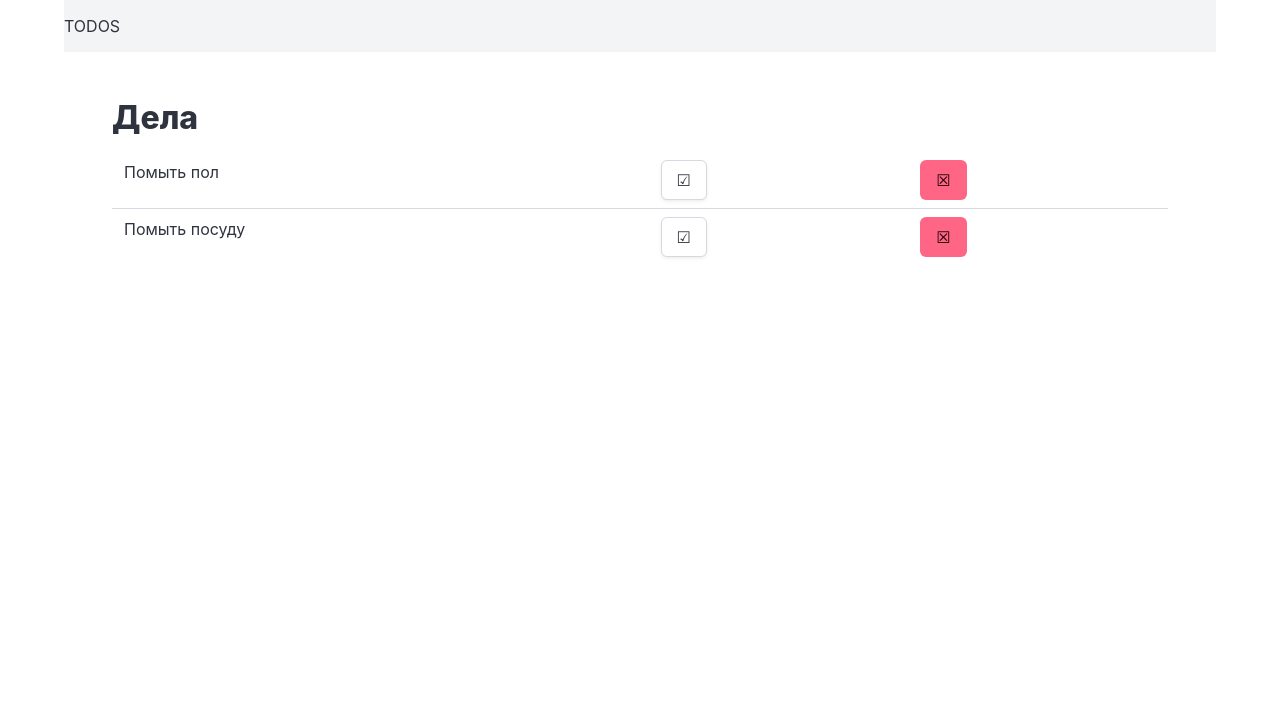
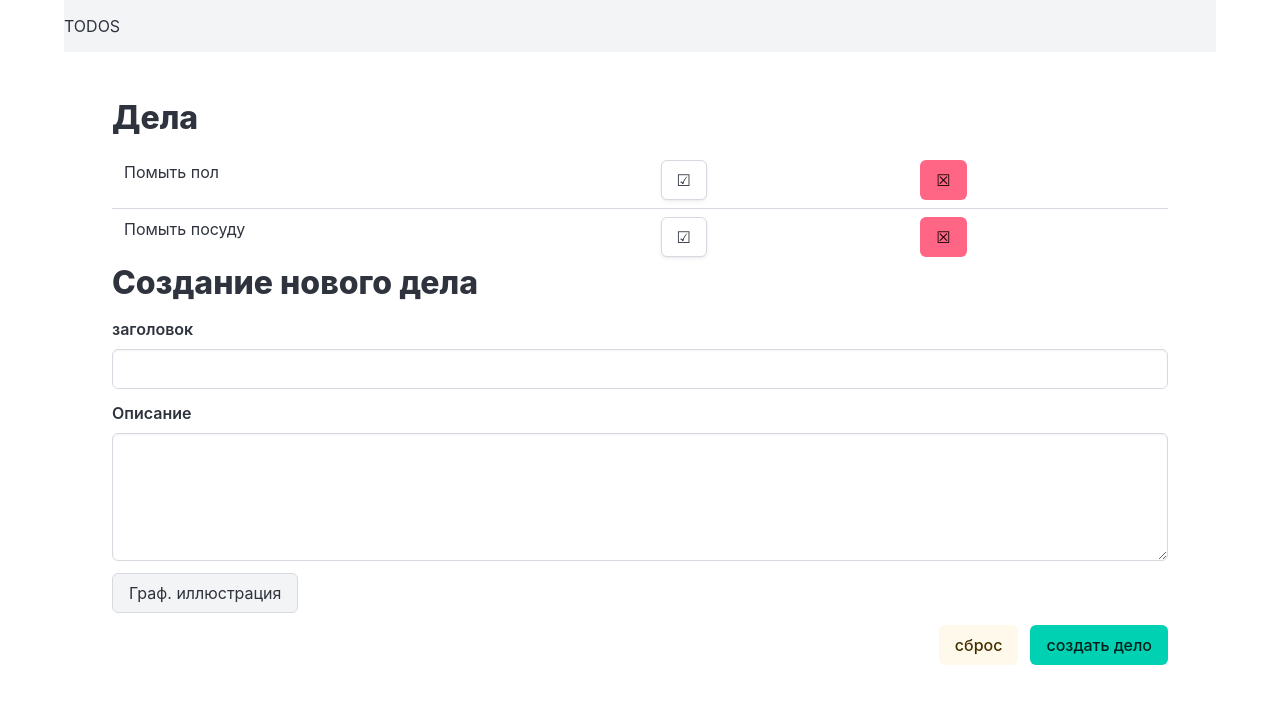
Before and after one commit to 111-souls-111/todos-react, a React (Create React App) app: page / in a window 1280 px wide. Shown: the top 704 px of the page. Built offline with nearby package versions, Linux system fonts and the light colour scheme.

Commit message:
форма добавления дела

```diff
--- a/src/App.js
+++ b/src/App.js
@@ -1,9 +1,15 @@
 import initialtodos from "./todos";
 import { useState } from "react";
 import Todolist from "./Todolist";
+import TodoAdd from "./TodoAdd";
 function App() {
+
+
   const [todos, setTodos] = useState(initialtodos)
 
+  const add = deep => {
+    setTodos([...todos,deep])
+  }
   const setDone = key => {
     setTodos(todos.map(item =>
         item.key === key ? { ...item, done: !item.done } : item
@@ -29,7 +35,7 @@ function App() {
 
       <main className='content px-6 py-6'>
         <Todolist list = {todos} setDone={setDone} del={del}/>
-
+        <TodoAdd add = {add}/>
       </main>
 
    </div>
--- /dev/null
+++ b/src/TodoAdd.jsx
@@ -0,0 +1,87 @@
+import { useState } from "react";
+
+export default function TodoAdd(props){
+
+    const [title, setTitle] = useState('')
+    const [desc, setDesc] = useState('')
+    const [image, setImage] = useState('')
+
+    const handleImageChange = (evt) => {
+        const cFiles = evt.target.files
+
+        if (cFiles.length > 0){
+            const fileReader = new FileReader()
+            fileReader.onLoad = ( ) => {
+                setImage(fileReader.result)
+            }
+            fileReader.readAsDataURL(cFiles[0])
+        }
+        else{
+            setImage('')
+        }
+    }
+
+    const handleFormSubmit = evt => {
+        evt.preventDefault();
+        const newDeed = {title,desc,image,done:false}
+        const date = new Date();
+        newDeed.createdAt = date.toLocaleString()
+        newDeed.key = date.getTime()
+        props.add(newDeed)
+        evt.target.reset()
+    }
+
+    const handleFormReset = () => {
+        setTitle('')
+        setImage('')
+        setDesc('')
+    }
+
+    return (
+        <section>
+            <h1>Создание нового дела</h1>
+            <form onSubmit = {handleFormSubmit} onReset = {handleFormReset}>
+                <div className="field">
+                    <label className="label">заголовок</label>
+                    <div className="control">
+                        <input value={title}
+                        className="input"
+                        onChange={(e) => setTitle(e.target.value)}/>
+                    </div>
+                </div>
+                <div className="field">
+                    <label className="label">Описание</label>
+                    <div className="control">
+                        <textarea value={desc}
+                        className="textarea"
+                        onChange={(e) => setDesc(e.target.value)}/>
+                    </div>
+                </div>
+                <div className="field">
+                    <div className="file">
+                        <label className="file-label">
+                            <input className="file-input"
+                            type = "file"
+                            accept="/image*"
+                            onChange={() => handleImageChange}/>
+                        <span className="file-cta">
+                            <span className="file-label">
+                                Граф. иллюстрация
+                            </span>
+                        </span>
+                        </label>
+                    </div>
+                </div>
+
+                <div className="field is-grouped is-grouped-right">
+                    <div className="control">
+                        <input type="reset" className="button is-warning is-light" value="сброс"/>
+                    </div>
+                    <div className="control">
+                        <input type="submit" className="button is-primary" value="создать дело"/>
+                    </div>
+                </div>
+            </form>
+        </section>
+    )
+}
```
Lines whose indentation alone changed are shown as unchanged.
